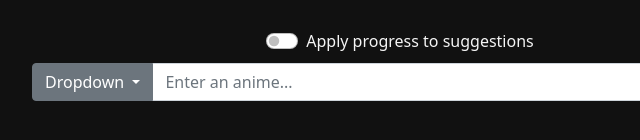
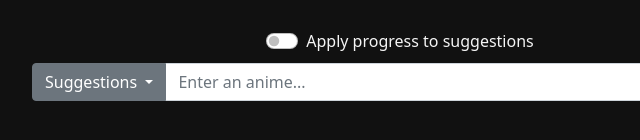
Before and after one commit to bday-boy/weeble, a plain HTML site: page src/index.html in a window 1280 px wide. Shown: the part 462-602 px from the top of the page, 240-880 px from the left. Drawn offline with Linux system fonts and the light colour scheme.

Commit message:
Changed "dropdown" to "suggestions"

```diff
--- a/src/index.html
+++ b/src/index.html
@@ -95,7 +95,7 @@
       <div class="col-xl-8 col-md-12">
         <div class="input-group">
           <button class="btn btn-secondary dropdown-toggle" type="button" data-bs-toggle="dropdown" data-bs-auto-close="inside" aria-expanded="false" id="toggle-suggestions">
-            <span class="d-none d-lg-inline-block">Dropdown</span>
+            <span class="d-none d-lg-inline-block">Suggestions</span>
           </button>
           <ul class="dropdown-menu dropdown-menu-dark disable-scrollbars" id="anime-suggestions"></ul>
           <input type="text" class="form-control" placeholder="Enter an anime..." aria-label="Anime entry" id="anime-entry">
```
